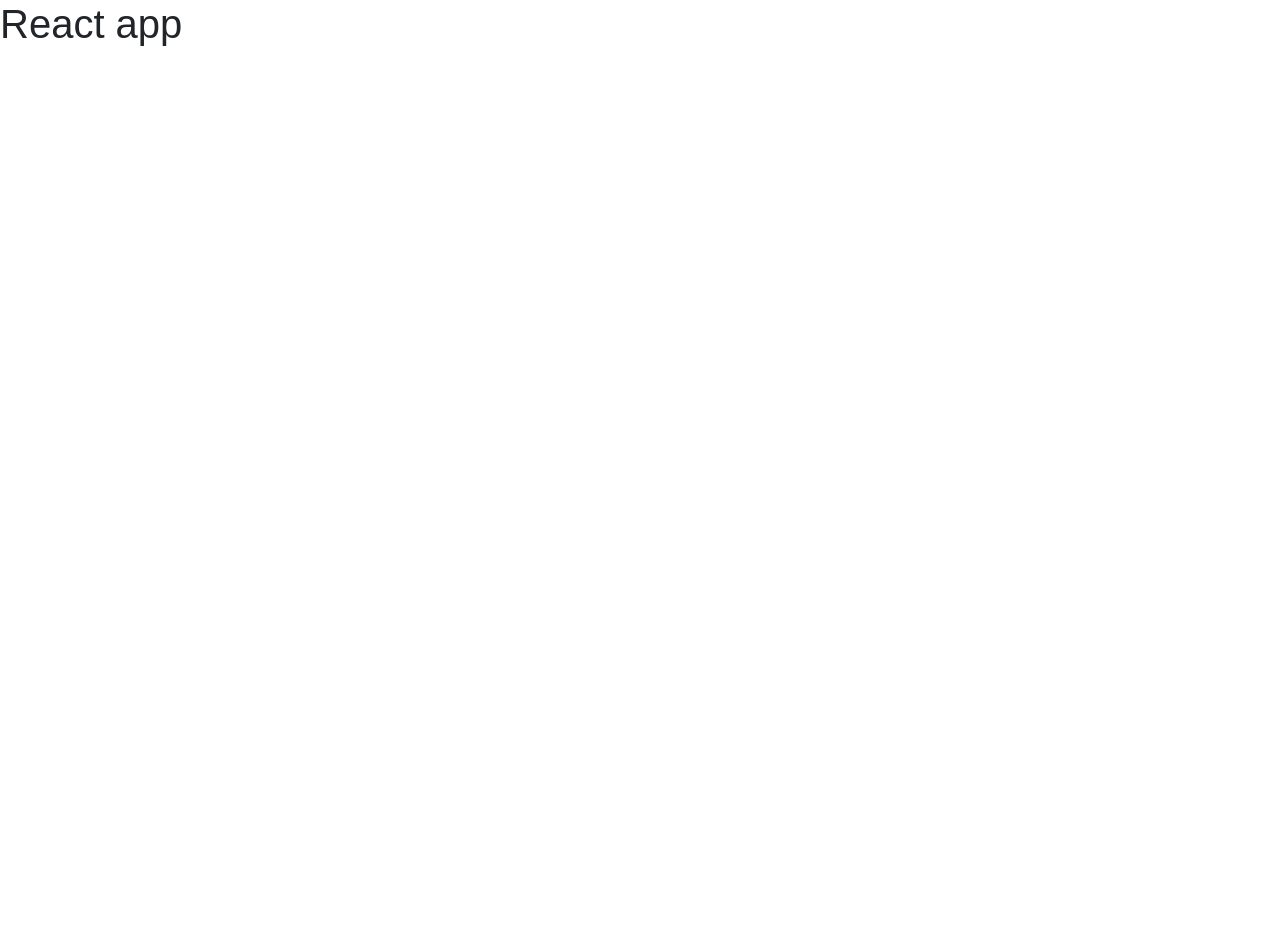
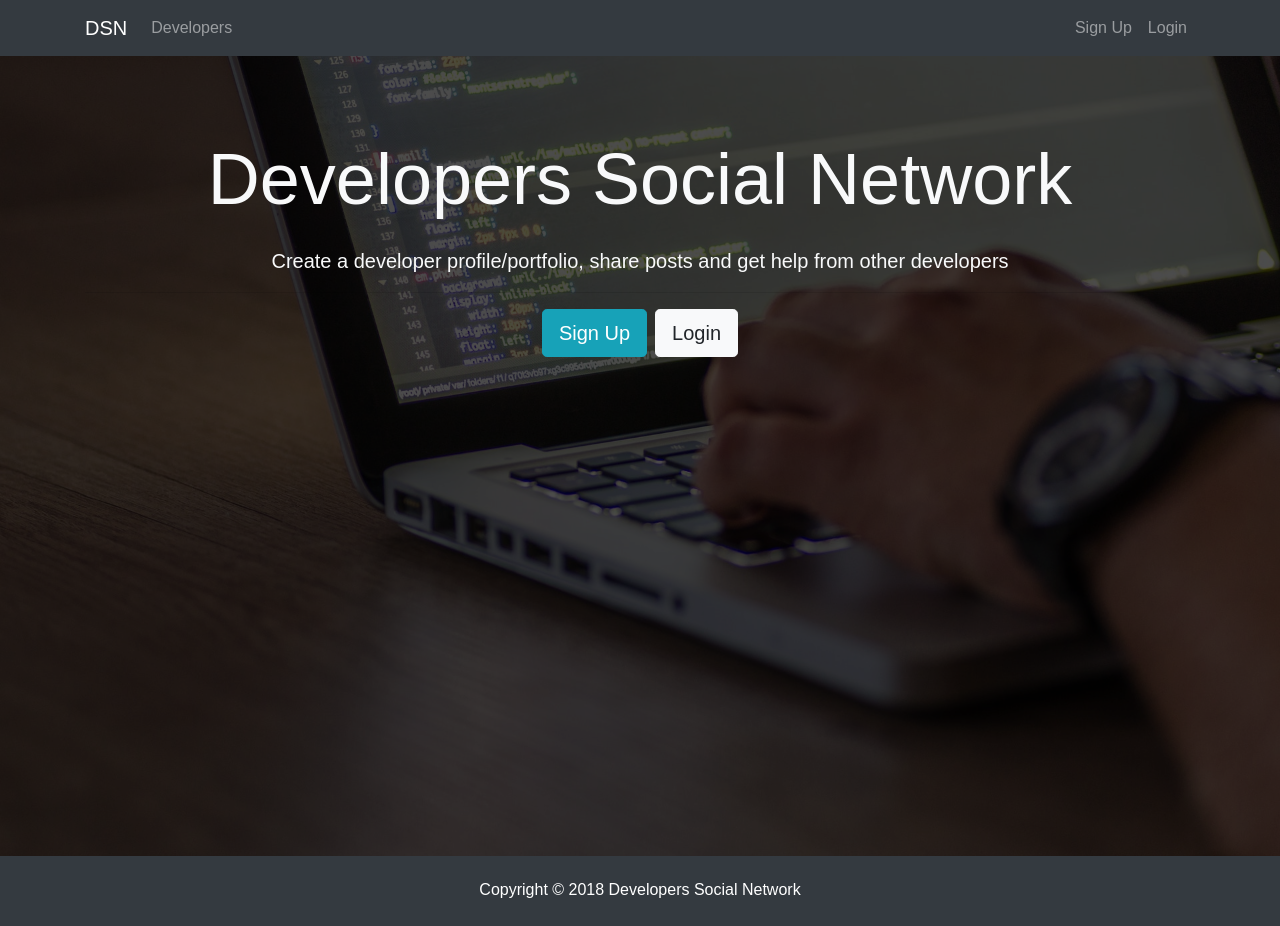
Before and after one commit to sabinbogati1/Developers-SocialNetwork, a React (Create React App) app in the folder client/: page /register in a window 1280 px wide. Before the commit the page ends 800 px from the top, so only its background shows below. Built offline with nearby package versions, Linux system fonts and the light colour scheme.

Commit message:
Basic Layout...

```diff
--- a/client/src/App.js
+++ b/client/src/App.js
@@ -1,12 +1,16 @@
 import React, { Component } from 'react';
 import './App.css';
+import Navbar from "./components/layout/Navbar";
+import Footer from "./components/layout/Footer";
+import Landing from "./components/layout/Landing";
 
 class App extends Component {
   render() {
     return (
       <div className="App">
-
-                    <h1>React app</h1>
+          <Navbar/>
+                   <Landing/>
+          <Footer/>
       </div>
     );
   }
--- /dev/null
+++ b/client/src/components/layout/Footer.js
@@ -0,0 +1,9 @@
+import React from "react";
+
+export default ()=>{
+    return (
+        <footer className="bg-dark text-white mt-5 p-4 text-center">
+            Copyright &copy; {new Date().getFullYear()} Developers Social Network
+        </footer>
+    )
+}
--- /dev/null
+++ b/client/src/components/layout/Landing.js
@@ -0,0 +1,29 @@
+import React, {Component} from "react";
+
+class Landing extends Component{
+
+    render(){
+        return(
+            <div className="landing">
+                <div className="dark-overlay landing-inner text-light">
+                    <div className="container">
+                        <div className="row">
+                            <div className="col-md-12 text-center">
+                                <h1 className="display-3 mb-4">Developers Social Network
+                                </h1>
+                                <p className="lead"> Create a developer profile/portfolio, share posts and get help from
+                                    other developers</p>
+                                <hr/>
+                                <a href="register.html" className="btn btn-lg btn-info mr-2">Sign Up</a>
+                                <a href="login.html" className="btn btn-lg btn-light">Login</a>
+                            </div>
+                        </div>
+                    </div>
+                </div>
+            </div>
+        )
+    }
+}
+
+
+export default Landing;
--- /dev/null
+++ b/client/src/components/layout/Navbar.js
@@ -0,0 +1,38 @@
+ import React, {Component} from "react";
+
+class Navbar extends Component{
+
+    render(){
+        return(
+            <nav className="navbar navbar-expand-sm navbar-dark bg-dark mb-4">
+                <div className="container">
+                    <a className="navbar-brand" href="landing.html">DSN</a>
+                    <button className="navbar-toggler" type="button" data-toggle="collapse" data-target="#mobile-nav">
+                        <span className="navbar-toggler-icon"></span>
+                    </button>
+
+                    <div className="collapse navbar-collapse" id="mobile-nav">
+                        <ul className="navbar-nav mr-auto">
+                            <li className="nav-item">
+                                <a className="nav-link" href="profiles.html"> Developers
+                                </a>
+                            </li>
+                        </ul>
+
+                        <ul className="navbar-nav ml-auto">
+                            <li className="nav-item">
+                                <a className="nav-link" href="register.html">Sign Up</a>
+                            </li>
+                            <li className="nav-item">
+                                <a className="nav-link" href="login.html">Login</a>
+                            </li>
+                        </ul>
+                    </div>
+                </div>
+            </nav>
+        )
+    }
+}
+
+
+export default Navbar;
```
